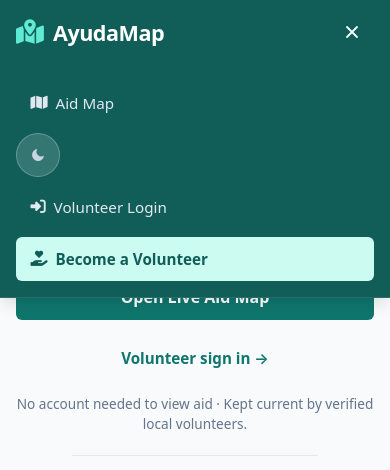
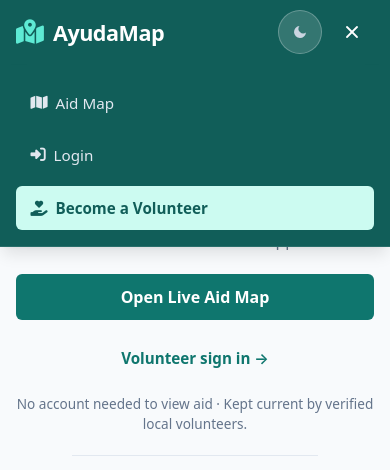
Before and after one commit to DanielMarkA/AyudaMap, a Django app: page / in a window 390 px wide, after a click that opens the changed part. Shown: the top 470 px of the page. Run offline with Django 5.2, Linux system fonts and the light colour scheme; data that the repository does not hold is empty.

Commit message:
feat(nav): enhance navigation layout with improved spacing and responsive design

```diff
--- a/static/css/base.css
+++ b/static/css/base.css
@@ -107,6 +107,7 @@ textarea {
     max-width: 1200px;
     margin: 0 auto;
     padding: 0.75rem 1.5rem;
+    column-gap: 0.875rem;
     display: flex;
     justify-content: space-between;
     align-items: center;
@@ -142,7 +143,45 @@ textarea {
 .nav-links {
     display: flex;
     align-items: center;
-    gap: 1.15rem;
+    gap: 0.875rem;
+    margin-left: auto;
+}
+
+.header-controls {
+    display: inline-flex;
+    align-items: center;
+    gap: 0.5rem;
+    flex-shrink: 0;
+}
+
+.nav-divider {
+    width: 1px;
+    height: 20px;
+    background-color: rgba(255, 255, 255, 0.24);
+    flex-shrink: 0;
+}
+
+.nav-auth-group {
+    display: inline-flex;
+    align-items: center;
+    gap: 0.6rem;
+}
+
+@media (max-width: 768px) {
+    .nav-links {
+        margin-left: 0;
+    }
+    .header-controls {
+        margin-left: auto;
+    }
+    .nav-divider {
+        display: none;
+    }
+    .nav-auth-group {
+        flex-direction: column;
+        align-items: stretch;
+        width: 100%;
+    }
 }
 
 .nav-item {
--- a/templates/base.html
+++ b/templates/base.html
@@ -44,19 +44,6 @@
                 <span>Ayuda<strong>Map</strong></span>
             </a>
 
-            <!-- Mobile Hamburger Toggle (inline SVG so chrome works offline/on slow 3G) -->
-            <button type="button" class="mobile-nav-toggle" id="mobileNavToggle" aria-label="Open navigation menu" aria-expanded="false" aria-controls="mainNav">
-                <svg class="nav-icon-open" width="20" height="20" viewBox="0 0 24 24" fill="none" stroke="currentColor" stroke-width="2.2" stroke-linecap="round" aria-hidden="true">
-                    <line x1="3" y1="6" x2="21" y2="6" />
-                    <line x1="3" y1="12" x2="21" y2="12" />
-                    <line x1="3" y1="18" x2="21" y2="18" />
-                </svg>
-                <svg class="nav-icon-close" width="20" height="20" viewBox="0 0 24 24" fill="none" stroke="currentColor" stroke-width="2.2" stroke-linecap="round" aria-hidden="true" style="display: none;">
-                    <line x1="18" y1="6" x2="6" y2="18" />
-                    <line x1="6" y1="6" x2="18" y2="18" />
-                </svg>
-            </button>
-
             <nav class="nav-links" id="mainNav" aria-label="Primary">
                 {% if user.is_authenticated %}
                     <a href="{% url 'home:dashboard' %}" class="nav-item {% if request.resolver_match.url_name == 'dashboard' %}active{% endif %}" {% if request.resolver_match.url_name == 'dashboard' %}aria-current="page"{% endif %}>
@@ -74,13 +61,7 @@
                     <a href="{% url 'user_settings:settings' %}" class="nav-item {% if request.resolver_match.app_name == 'user_settings' %}active{% endif %}" {% if request.resolver_match.app_name == 'user_settings' %}aria-current="page"{% endif %}>
                         <i class="fa-solid fa-gear" aria-hidden="true"></i> Settings
                     </a>
-
-                    <!-- 1-Click Quick Theme Toggle (inline SVG) -->
-                    <button type="button" class="theme-toggle-btn" id="globalThemeToggle" title="Switch to dark mode" aria-label="Switch to dark mode" aria-pressed="false">
-                        <svg class="dark-icon" width="16" height="16" viewBox="0 0 24 24" fill="currentColor" aria-hidden="true"><path d="M21 12.79A9 9 0 1 1 11.21 3a7 7 0 0 0 9.79 9.79z"/></svg>
-                        <svg class="light-icon" width="16" height="16" viewBox="0 0 24 24" fill="none" stroke="currentColor" stroke-width="2" stroke-linecap="round" aria-hidden="true"><circle cx="12" cy="12" r="4"/><line x1="12" y1="2" x2="12" y2="5"/><line x1="12" y1="19" x2="12" y2="22"/><line x1="4.22" y1="4.22" x2="6.34" y2="6.34"/><line x1="17.66" y1="17.66" x2="19.78" y2="19.78"/><line x1="2" y1="12" x2="5" y2="12"/><line x1="19" y1="12" x2="22" y2="12"/><line x1="4.22" y1="19.78" x2="6.34" y2="17.66"/><line x1="17.66" y1="6.34" x2="19.78" y2="4.22"/></svg>
-                    </button>
-
+                    <span class="nav-divider" aria-hidden="true"></span>
                     <div class="user-pill">
                         {% if user.profile.profile_image %}
                             <img src="{{ user.profile.profile_image.url }}" alt="" width="26" height="26" decoding="async" class="nav-avatar">
@@ -98,19 +79,36 @@
                     <a href="{% url 'home:map' %}" class="nav-item {% if request.resolver_match.url_name == 'map' %}active{% endif %}" {% if request.resolver_match.url_name == 'map' %}aria-current="page"{% endif %}>
                         <i class="fa-solid fa-map" aria-hidden="true"></i> Aid Map
                     </a>
-                    <!-- Guest Theme Toggle (inline SVG) -->
-                    <button type="button" class="theme-toggle-btn" id="globalThemeToggle" title="Switch to dark mode" aria-label="Switch to dark mode" aria-pressed="false">
-                        <svg class="dark-icon" width="16" height="16" viewBox="0 0 24 24" fill="currentColor" aria-hidden="true"><path d="M21 12.79A9 9 0 1 1 11.21 3a7 7 0 0 0 9.79 9.79z"/></svg>
-                        <svg class="light-icon" width="16" height="16" viewBox="0 0 24 24" fill="none" stroke="currentColor" stroke-width="2" stroke-linecap="round" aria-hidden="true"><circle cx="12" cy="12" r="4"/><line x1="12" y1="2" x2="12" y2="5"/><line x1="12" y1="19" x2="12" y2="22"/><line x1="4.22" y1="4.22" x2="6.34" y2="6.34"/><line x1="17.66" y1="17.66" x2="19.78" y2="19.78"/><line x1="2" y1="12" x2="5" y2="12"/><line x1="19" y1="12" x2="22" y2="12"/><line x1="4.22" y1="19.78" x2="6.34" y2="17.66"/><line x1="17.66" y1="6.34" x2="19.78" y2="4.22"/></svg>
-                    </button>
-                    <a href="{% url 'login:login' %}" class="nav-item {% if request.resolver_match.app_name == 'login' %}active{% endif %}" {% if request.resolver_match.app_name == 'login' %}aria-current="page"{% endif %}>
-                        <i class="fa-solid fa-right-to-bracket" aria-hidden="true"></i> Volunteer Login
-                    </a>
-                    <a href="{% url 'register:register' %}" class="btn-cta">
-                        <i class="fa-solid fa-hand-holding-heart" aria-hidden="true"></i> Become a Volunteer
-                    </a>
+                    <span class="nav-divider" aria-hidden="true"></span>
+                    <div class="nav-auth-group">
+                        <a href="{% url 'login:login' %}" class="nav-item {% if request.resolver_match.app_name == 'login' %}active{% endif %}" {% if request.resolver_match.app_name == 'login' %}aria-current="page"{% endif %}>
+                            <i class="fa-solid fa-right-to-bracket" aria-hidden="true"></i> Login
+                        </a>
+                        <a href="{% url 'register:register' %}" class="btn-cta">
+                            <i class="fa-solid fa-hand-holding-heart" aria-hidden="true"></i> Become a Volunteer
+                        </a>
+                    </div>
                 {% endif %}
             </nav>
+
+            <!-- Always-visible Header Utility Controls (Theme Toggle beside Mobile Burger) -->
+            <div class="header-controls">
+                <button type="button" class="theme-toggle-btn" id="globalThemeToggle" title="Switch to dark mode" aria-label="Switch to dark mode" aria-pressed="false">
+                    <svg class="dark-icon" width="16" height="16" viewBox="0 0 24 24" fill="currentColor" aria-hidden="true"><path d="M21 12.79A9 9 0 1 1 11.21 3a7 7 0 0 0 9.79 9.79z"/></svg>
+                    <svg class="light-icon" width="16" height="16" viewBox="0 0 24 24" fill="none" stroke="currentColor" stroke-width="2" stroke-linecap="round" aria-hidden="true"><circle cx="12" cy="12" r="4"/><line x1="12" y1="2" x2="12" y2="5"/><line x1="12" y1="19" x2="12" y2="22"/><line x1="4.22" y1="4.22" x2="6.34" y2="6.34"/><line x1="17.66" y1="17.66" x2="19.78" y2="19.78"/><line x1="2" y1="12" x2="5" y2="12"/><line x1="19" y1="12" x2="22" y2="12"/><line x1="4.22" y1="19.78" x2="6.34" y2="17.66"/><line x1="17.66" y1="6.34" x2="19.78" y2="4.22"/></svg>
+                </button>
+                <button type="button" class="mobile-nav-toggle" id="mobileNavToggle" aria-label="Open navigation menu" aria-expanded="false" aria-controls="mainNav">
+                    <svg class="nav-icon-open" width="20" height="20" viewBox="0 0 24 24" fill="none" stroke="currentColor" stroke-width="2.2" stroke-linecap="round" aria-hidden="true">
+                        <line x1="3" y1="6" x2="21" y2="6" />
+                        <line x1="3" y1="12" x2="21" y2="12" />
+                        <line x1="3" y1="18" x2="21" y2="18" />
+                    </svg>
+                    <svg class="nav-icon-close" width="20" height="20" viewBox="0 0 24 24" fill="none" stroke="currentColor" stroke-width="2.2" stroke-linecap="round" aria-hidden="true" style="display: none;">
+                        <line x1="18" y1="6" x2="6" y2="18" />
+                        <line x1="6" y1="6" x2="18" y2="18" />
+                    </svg>
+                </button>
+            </div>
         </div>
     </header>
 
@@ -210,5 +208,8 @@
     });
     </script>
     {% block extra_js %}{% endblock %}
+<!-- impeccable-live-start -->
+<script src="http://localhost:8400/live.js?token=ed2a1092-abf6-4847-a340-efae2fed5096"></script>
+<!-- impeccable-live-end -->
 </body>
 </html>
```
